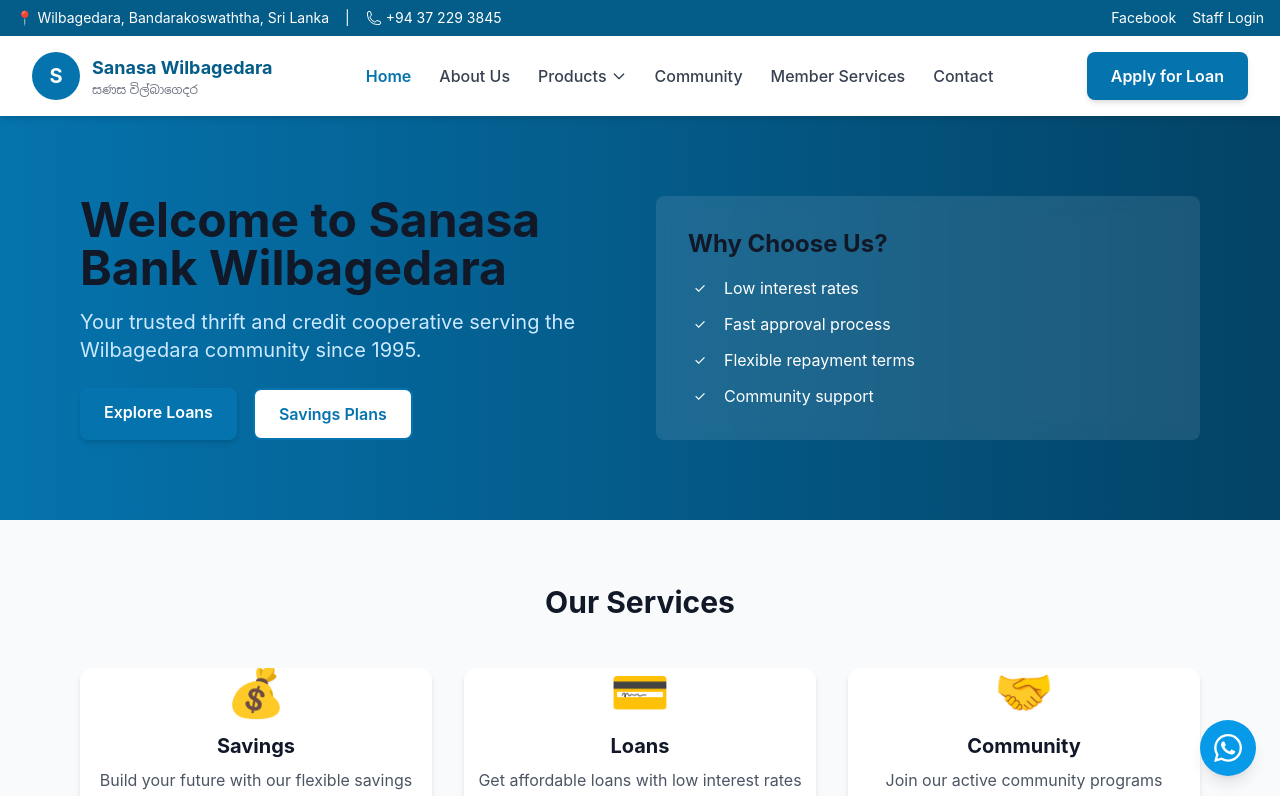
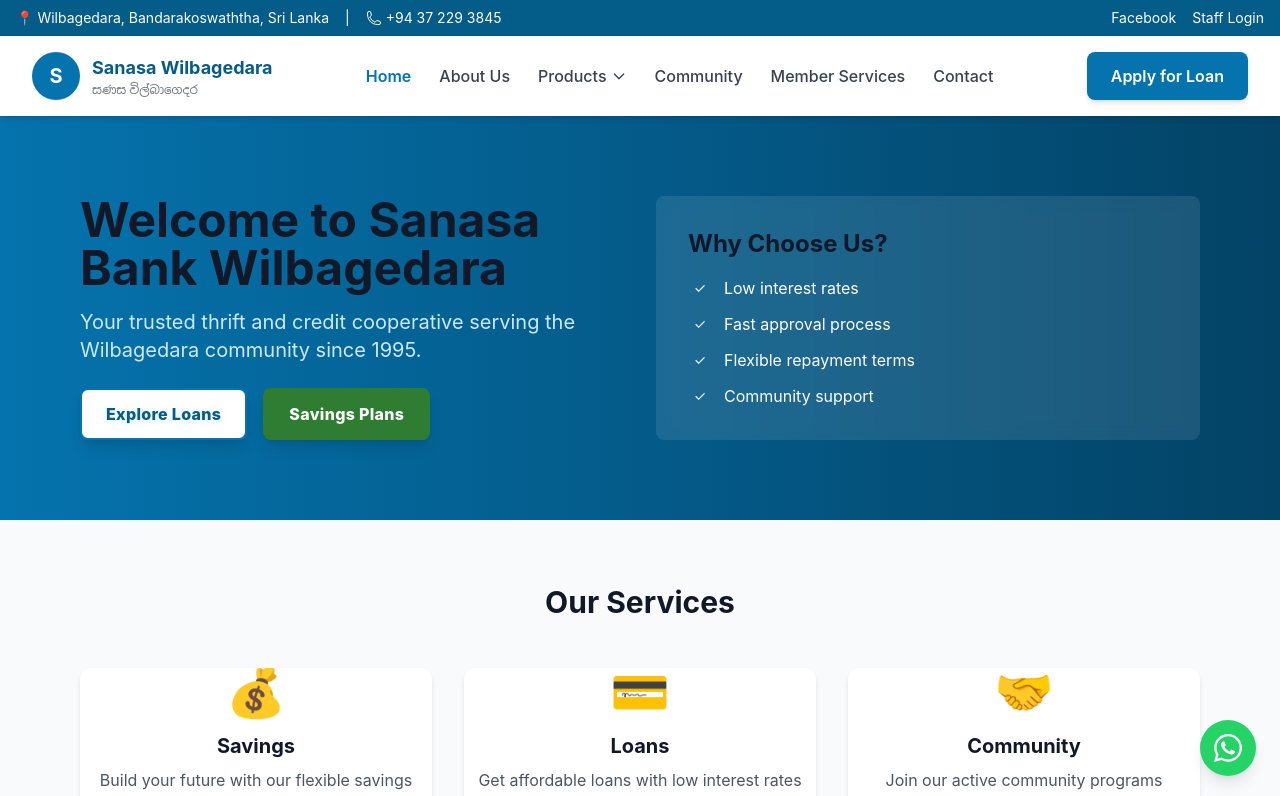
Before and after one commit to lakkaru/sanasa-wilbagedara, a React (Create React App) app in the folder client/: page / in a window 1280 px wide. Shown: the top 796 px of the page. Built offline with nearby package versions, Linux system fonts and the light colour scheme; a web font is replaced by a local one.

Commit message:
feat: update WhatsApp button colors, modify contact details, and enhance loan application documentation

```diff
--- a/client/src/components/common/WhatsAppButton.jsx
+++ b/client/src/components/common/WhatsAppButton.jsx
@@ -20,10 +20,10 @@ const WhatsAppButton = ({
       aria-label="Chat on WhatsApp"
     >
       {/* Pulse Animation */}
-      <span className="absolute inset-0 rounded-full bg-sanasa-blue-500 animate-ping opacity-25"></span>
+      <span className="absolute inset-0 rounded-full bg-[#25D366] animate-ping opacity-25"></span>
 
       {/* Button */}
-      <div className="relative flex items-center justify-center w-14 h-14 bg-sanasa-blue-500 rounded-full shadow-lg hover:bg-sanasa-blue-600 transition-all duration-300 hover:scale-110">
+      <div className="relative flex items-center justify-center w-14 h-14 bg-[#25D366] rounded-full shadow-lg hover:bg-[#1ebe5d] transition-all duration-300 hover:scale-110">
         <svg
           className="w-7 h-7 text-white"
           fill="currentColor"
--- a/client/src/pages/ContactPage.jsx
+++ b/client/src/pages/ContactPage.jsx
@@ -56,8 +56,8 @@ export default function ContactPage() {
               <div className="bg-white rounded-lg shadow p-6">
                 <h3 className="text-xl font-bold mb-4">📍 Visit Us</h3>
                 <p className="text-gray-700">
-                  Main Street<br />
-                  Wilbagedara<br />
+                  Wilbagedara,<br />
+                 Bandarakoswaththa, <br />
                   Sri Lanka
                 </p>
               </div>
@@ -65,8 +65,8 @@ export default function ContactPage() {
               <div className="bg-white rounded-lg shadow p-6">
                 <h3 className="text-xl font-bold mb-4">📞 Call Us</h3>
                 <p className="text-gray-700">
-                  <a href="tel:+94123456789" className="text-sanasa-blue-700 hover:underline">
-                    +94 (0) 12-345-6789
+                  <a href="tel:+94373456789" className="text-sanasa-blue-700 hover:underline">
+                    +94 (0) 37-229-3845
                   </a>
                 </p>
               </div>
--- a/client/src/pages/HomePage.jsx
+++ b/client/src/pages/HomePage.jsx
@@ -21,10 +21,25 @@ export default function HomePage() {
                 Your trusted thrift and credit cooperative serving the Wilbagedara community since 1995.
               </p>
               <div className="flex gap-4">
-                <Link to="/loans" className="btn-primary">
+                <Link
+                  to="/loans"
+                  className="btn-primary bg-white text-sanasa-blue-800 border-2 border-sanasa-blue-700 hover:bg-sanasa-blue-100 hover:text-sanasa-blue-900 focus:ring-4 focus:ring-sanasa-blue-200 shadow-lg"
+                  style={{
+                    textShadow: '0 1px 8px rgba(7,154,232,0.18)',
+                    fontWeight: 800,
+                    letterSpacing: '0.02em',
+                  }}
+                >
                   Explore Loans
                 </Link>
-                <Link to="/savings" className="btn-secondary">
+                <Link
+                  to="/savings"
+                  className="btn-secondary bg-sanasa-green-700 text-white border-sanasa-green-700 hover:bg-sanasa-green-800 hover:text-white focus:ring-4 focus:ring-sanasa-green-200 shadow-lg"
+                  style={{
+                    fontWeight: 800,
+                    letterSpacing: '0.02em',
+                  }}
+                >
                   Savings Plans
                 </Link>
               </div>
--- a/client/src/pages/LoansPage.jsx
+++ b/client/src/pages/LoansPage.jsx
@@ -89,8 +89,8 @@ const LoansPage = () => {
 
   const eligibilityDocs = [
     'National Identity Card (NIC) copy',
-    'Proof of income (salary slip or business documents)',
     'SANASA membership proof',
+    'Two SANASA members as guarantors (gurrenters) are required for all loans',
   ];
 
   const applicationSteps = [
--- a/client/tailwind.config.js
+++ b/client/tailwind.config.js
@@ -32,6 +32,18 @@ module.exports = {
           800: '#8B5E3C',
           900: '#6D4C41',
         },
+        'sanasa-green': {
+          50: '#E8F5E9',
+          100: '#C8E6C9',
+          200: '#A5D6A7',
+          300: '#81C784',
+          400: '#66BB6A',
+          500: '#43A047',
+          600: '#388E3C',
+          700: '#2E7D32',
+          800: '#27632A',
+          900: '#1B4D1B',
+        },
       },
       fontFamily: {
         sans: ['Inter', 'Noto Sans Sinhala', 'system-ui', 'sans-serif'],
```
Also changed, not shown: 1 other file (tests, documents, lock files or other folders).
